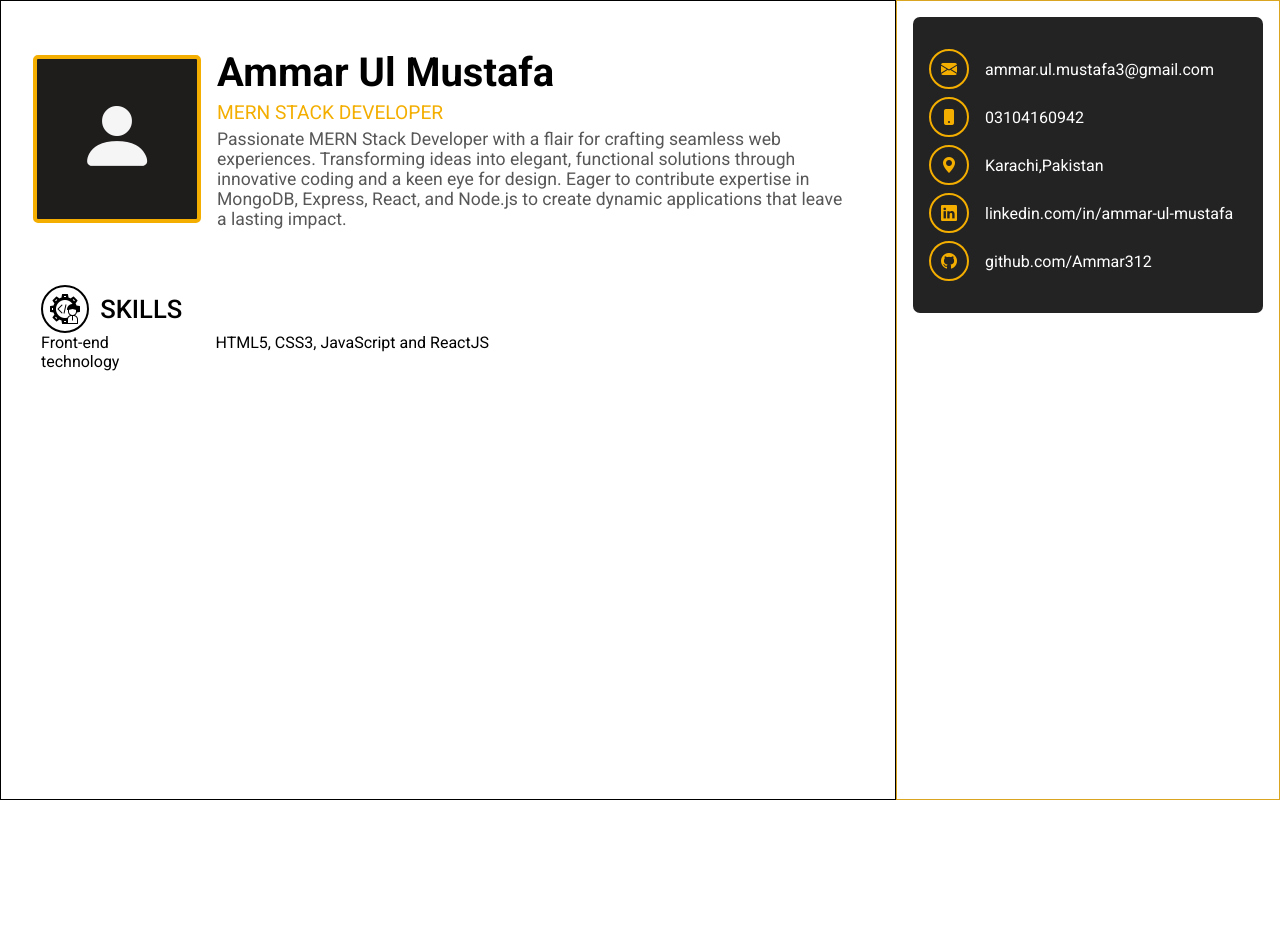
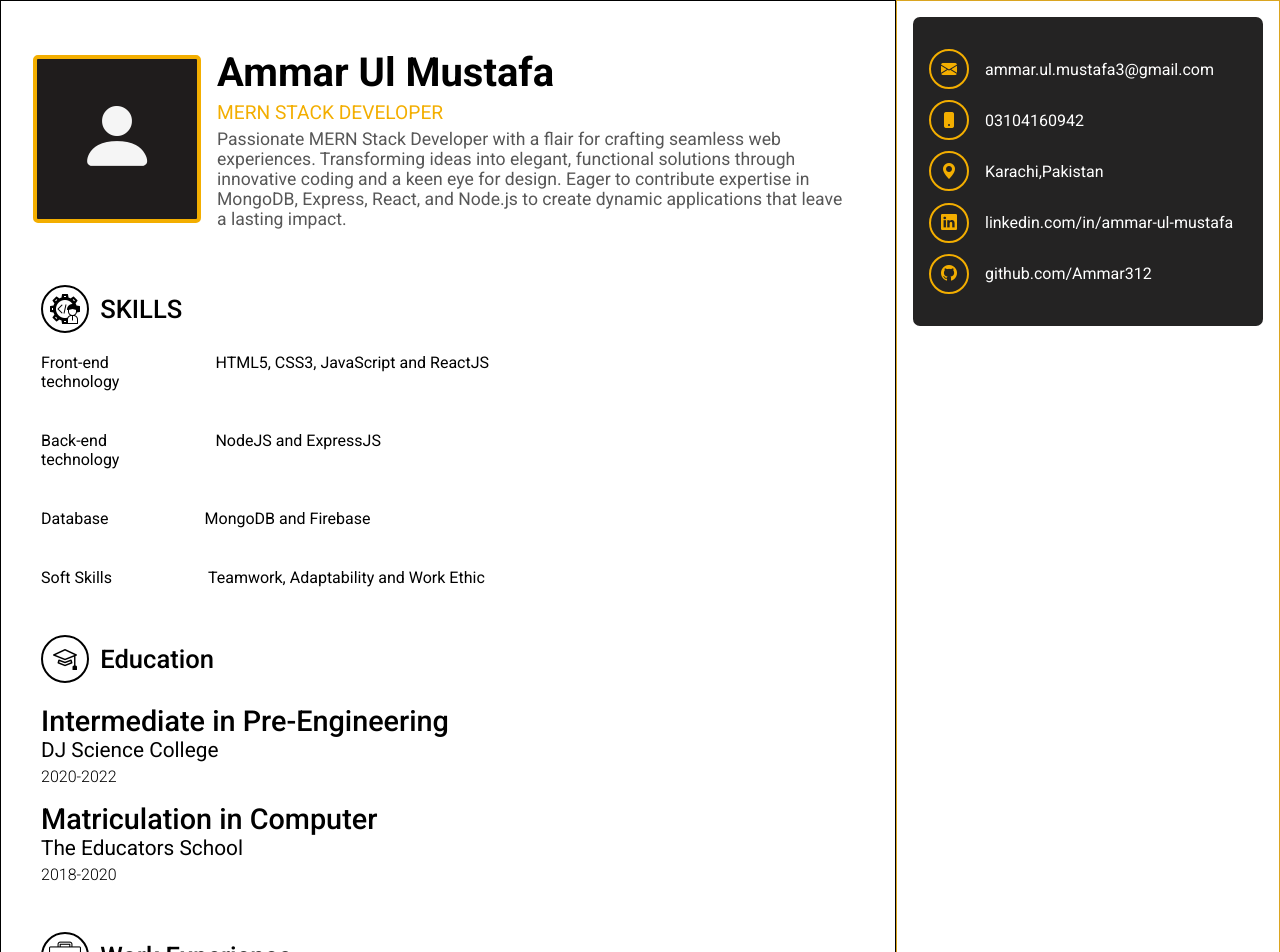
Before and after one commit to Ammar312/cv-react, a React (Vite) app: page / in a window 1280 px wide. Shown: the top 952 px of the page. Before the commit the page ends 800 px from the top, so only its background shows below. Built offline with nearby package versions, Linux system fonts and the light colour scheme.

Commit message:
main div complete

```diff
--- a/src/App.css
+++ b/src/App.css
@@ -66,6 +66,9 @@ body {
 }
 .main2Div {
   margin: 1.5em;
+  display: flex;
+  flex-direction: column;
+  gap: 1.3em;
 }
 .iconAndHeading {
   display: flex;
@@ -81,6 +84,9 @@ body {
   justify-content: center;
   align-items: center;
 }
+.iconAndHeading span i {
+  font-size: 1.5rem;
+}
 .iconAndHeading .skillIcon {
   width: 2em;
   height: 2em;
@@ -89,10 +95,39 @@ body {
   font-size: 1.6rem;
   font-weight: 500;
 }
-
-.skill {
+.skills {
+  display: flex;
+  flex-direction: column;
+  gap: 2.5em;
+}
+.skills .skill {
   display: flex;
   gap: 6em;
+}
+
+.main3Div {
+  margin: 1.5em;
+  display: flex;
+  flex-direction: column;
+  gap: 1.3em;
+}
+.educationDiv {
+  display: flex;
+  flex-direction: column;
+  gap: 1em;
+}
+.education div {
+  font-size: 1.8rem;
+  font-weight: 500;
+}
+.education span {
+  font-size: 1.3rem;
+  font-weight: 400;
+}
+.education p {
+  font-size: 1rem;
+  font-weight: 300;
+  margin-top: 5px;
 }
 
 /* -------- */
@@ -111,7 +146,7 @@ body {
   flex-direction: column;
   padding: 2em 1em;
   background: rgb(36, 35, 35);
-  gap: 0.5em;
+  gap: 0.7em;
 }
 .line {
   display: flex;
--- a/src/App.jsx
+++ b/src/App.jsx
@@ -1,5 +1,6 @@
 import "./App.css";
 import skill from "./skills.png";
+import suitcase from "./suitcase.png";
 
 function App() {
   return (
@@ -32,13 +33,59 @@ function App() {
               </span>
               <p>SKILLS</p>
             </div>
-            <div className="skill">
+            <div className="skills">
+              <div className="skill">
+                <span>
+                  Front-end <br />
+                  technology
+                </span>
+                <p>HTML5, CSS3, JavaScript and ReactJS</p>
+              </div>
+              <div className="skill">
+                <span>
+                  Back-end <br />
+                  technology
+                </span>
+                <p>NodeJS and ExpressJS</p>
+              </div>
+              <div className="skill">
+                <span>Database</span>
+                <p>MongoDB and Firebase</p>
+              </div>
+              <div className="skill">
+                <span>Soft Skills</span>
+                <p>Teamwork, Adaptability and Work Ethic</p>
+              </div>
+            </div>
+          </div>
+          <div className="main3Div">
+            <div className="iconAndHeading">
               <span>
-                Front-end <br />
-                technology
+                <i className="bi bi-mortarboard"></i>
               </span>
-              <p>HTML5, CSS3, JavaScript and ReactJS</p>
+              <p>Education</p>
             </div>
+            <div className="educationDiv">
+              <div className="education">
+                <div>Intermediate in Pre-Engineering</div>
+                <span>DJ Science College</span>
+                <p>2020-2022</p>
+              </div>
+              <div className="education">
+                <div>Matriculation in Computer</div>
+                <span>The Educators School</span>
+                <p>2018-2020</p>
+              </div>
+            </div>
+          </div>
+          <div className="main2Div">
+            <div className="iconAndHeading">
+              <span>
+                <img src={suitcase} alt="skill icon" className="skillIcon" />
+              </span>
+              <p>Work Experience</p>
+            </div>
+            <h2>Not Yet</h2>
           </div>
         </section>
 
```
Also changed, not shown: src/suitcase.png (added).
